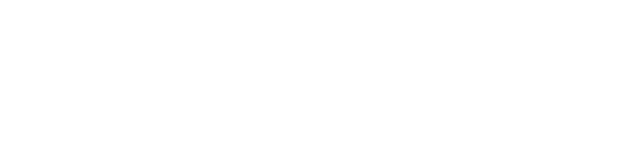
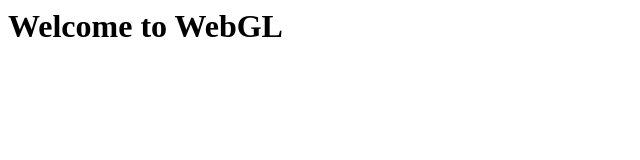
Before and after one commit to ZeitLee/ZeitLee-cs5310-f20-Assignment8, a website: page public/index.html in a window 1280 px wide. Shown: the whole page, without its empty margins (0-640 px from the left). Drawn offline with Linux system fonts and the light colour scheme.

Commit message:
first commit

```diff
--- a/public/index.html
+++ b/public/index.html
@@ -1,11 +1,8 @@
-<!DOCTYPE html>
-<html lang="en">
-<head>
-   <meta charset="UTF-8">
-   <title>Title</title>
-</head>
-<body onload="main()">
-   <canvas id="canvas" width="640" height="480"></canvas>
-   <script src="main.js"></script>
-</body>
+<html>
+    <head>
+        <title>Computer Graphics</title>
+    </head>
+    <body>
+        <h1>Welcome to WebGL</h1>
+    </body>
 </html>
--- a/public/main.js
+++ /dev/null
@@ -1,4 +0,0 @@
-const main = () => {
-    const canvas = document.getElementById("canvas");
-    const gl = canvas.getContext("webgl");
-}
```
